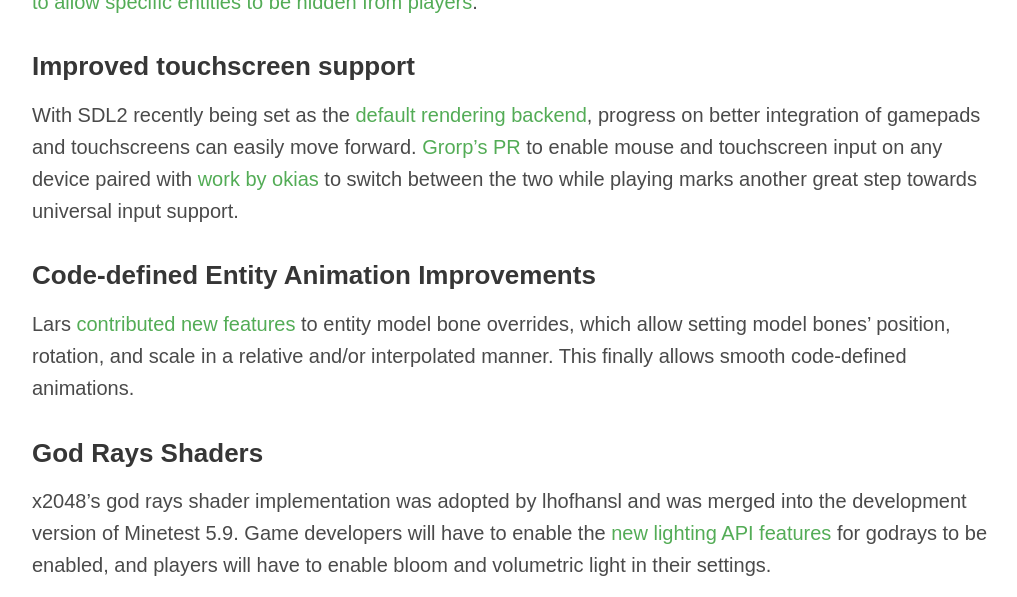
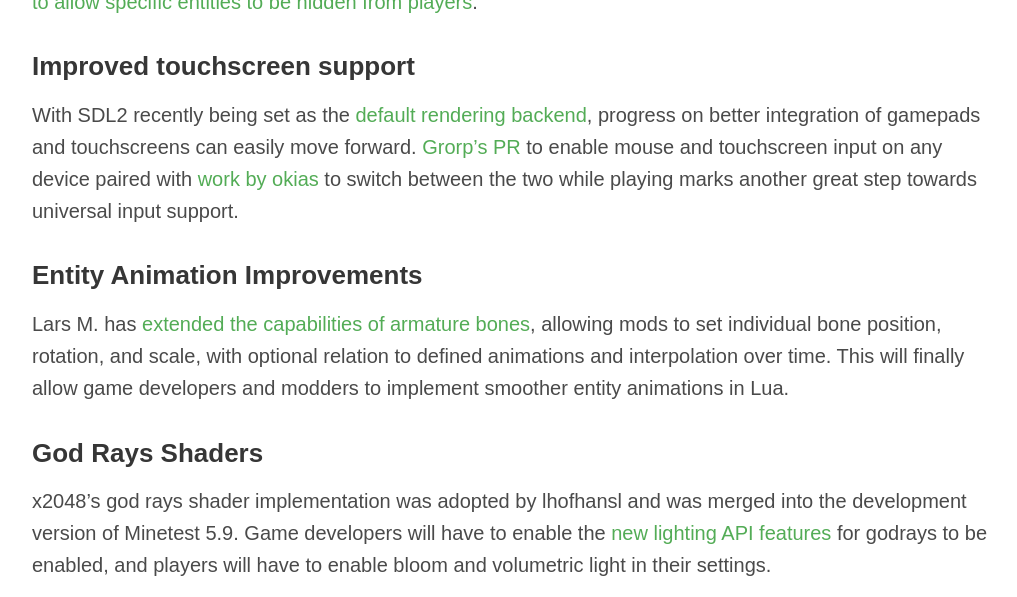
Before and after one commit to minetest/blog, a Jekyll site: the page built from _posts/2024-01-29-January.md, in a window 1280 px wide and 900 px high, scrolled down 1114 px, cut to the strip 0-597 px from the top of the window. Shown: the whole strip, without its empty margins (128-1145 px from the left). Built offline with Jekyll 4.4.1, drawn with Linux system fonts in a browser that asks for light colours.

Commit message:
Tweak entity animation section

```diff
--- a/_posts/2024-01-29-January.md
+++ b/_posts/2024-01-29-January.md
@@ -76,11 +76,11 @@
 with [work by okias](https://github.com/minetest/minetest/pull/14075) to switch between the two while playing marks
 another great step towards universal input support.
 
-### Code-defined Entity Animation Improvements
+### Entity Animation Improvements
 
-Lars [contributed new features](https://github.com/minetest/minetest/pull/12388) to entity model bone overrides, which allow
-setting model bones' position, rotation, and scale in a relative and/or
-interpolated manner. This finally allows smooth code-defined animations.
+Lars M. has [extended the capabilities of armature bones](https://github.com/minetest/minetest/pull/12388), allowing
+mods to set individual bone position, rotation, and scale, with optional relation to defined animations and
+interpolation over time. This will finally allow game developers and modders to implement smoother entity animations in Lua.
 
 ### God Rays Shaders
 
```
